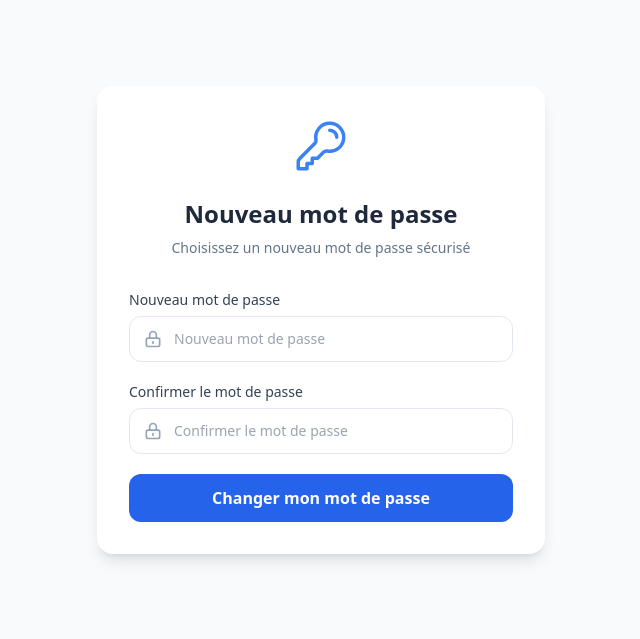
After one commit to fari-code/Authentification-Sur-Mesure-sous-Django, a Django app: template auth_django/templates/reset-password.html in a window 1280 px wide. The commit adds this page. Shown: the top 639 px of the page, without its empty margins (319-959 px from the left). Run offline with Django 5.2, Linux system fonts and the light colour scheme; the template is opened without the code that fills it, so the values that code supplies are empty; some libraries are stand-ins or nearby versions.

Commit message:
Mise en place de la modification du mot de passe

```diff
--- a/auth_django/models.py
+++ b/auth_django/models.py
@@ -36,7 +36,7 @@ class User(models.Model):
 
     def generate_reset_token(self):
         """Génère un token sécurisé et fixe une expiration (1 heure)"""
-        self.reset_token = secrets.token_urlsafe(32)
+        self.reset_token = secrets.token_hex(32)
         self.reset_token_expires = timezone.now() + timezone.timedelta(hours=1)
         self.save()
         return self.reset_token
--- a/auth_django/templates/base.html
+++ b/auth_django/templates/base.html
@@ -4,9 +4,20 @@
     <meta charset="UTF-8">
     <meta name="viewport" content="width=device-width, initial-scale=1.0">
     <title>{% block title %}Mon Application{% endblock %}</title>
+    <!-- Anti-flash : applique le thème AVANT le rendu de la page -->
+    <script>
+        (function() {
+            const saved = localStorage.getItem('theme');
+            const prefersDark = window.matchMedia('(prefers-color-scheme: dark)').matches;
+            if (saved === 'dark' || (!saved && prefersDark)) {
+                document.documentElement.classList.add('dark');
+            }
+        })();
+    </script>
     <script src="https://cdn.tailwindcss.com"></script>
     <script>
         tailwind.config = {
+            darkMode: 'class', // contrôle manuel via la classe .dark, plus seulement le thème système
             theme: {
                 extend: {
                     colors: {
@@ -20,8 +31,32 @@
             }
         }
     </script>
+    <style>
+        /* Corrige le fond blanc imposé par l'autofill du navigateur (email/mot de passe) */
+        input:-webkit-autofill,
+        input:-webkit-autofill:hover,
+        input:-webkit-autofill:focus {
+            -webkit-text-fill-color: #111827;
+            -webkit-box-shadow: 0 0 0px 1000px #ffffff inset;
+            transition: background-color 5000s ease-in-out 0s;
+        }
+        .dark input:-webkit-autofill,
+        .dark input:-webkit-autofill:hover,
+        .dark input:-webkit-autofill:focus {
+            -webkit-text-fill-color: #ffffff;
+            -webkit-box-shadow: 0 0 0px 1000px #1f2937 inset;
+        }
+    </style>
 </head>
 <body class="bg-gray-50 dark:bg-gray-950 min-h-screen transition-colors">
     {% block content %}{% endblock %}
+
+    <script>
+        function toggleTheme() {
+            const html = document.documentElement;
+            const isDark = html.classList.toggle('dark');
+            localStorage.setItem('theme', isDark ? 'dark' : 'light');
+        }
+    </script>
 </body>
 </html>
--- /dev/null
+++ b/auth_django/templates/reset-password.html
@@ -0,0 +1,83 @@
+{% extends "base.html" %}
+
+{% block title %}Nouveau mot de passe{% endblock %}
+
+{% block content %}
+<div class="min-h-[80vh] flex items-center justify-center px-4">
+  <div class="w-full max-w-md bg-white rounded-2xl shadow-lg p-8">
+
+    <!-- Icône -->
+    <div class="flex justify-center mb-6">
+      <svg xmlns="http://www.w3.org/2000/svg" class="w-14 h-14 text-sky-600 dark:text-sky-400" viewBox="0 0 24 24" fill="none" stroke="currentColor" stroke-width="1.5" stroke-linecap="round" stroke-linejoin="round">
+        <path d="M15.75 5.25a3 3 0 0 1 3 3m3 0a6 6 0 0 1-7.029 5.912c-.563-.097-1.159.026-1.563.43L10.5 17.25H8.25v2.25H6v2.25H2.25v-2.818c0-.597.237-1.17.659-1.591l6.499-6.499c.404-.404.527-1 .43-1.563A6 6 0 1 1 21.75 8.25Z"/>
+      </svg>
+    </div>
+
+    <!-- Titre -->
+    <h2 class="text-2xl font-bold text-slate-800 text-center mb-2">
+      Nouveau mot de passe
+    </h2>
+    <p class="text-slate-500 text-center text-sm mb-8">
+      Choisissez un nouveau mot de passe sécurisé
+    </p>
+
+    <!-- Formulaire -->
+    <form method="post" class="space-y-5">
+      {% csrf_token %}
+
+      <!-- Nouveau mot de passe -->
+      <div>
+        <label class="block text-sm font-medium text-slate-700 mb-1.5">
+          Nouveau mot de passe
+        </label>
+        <div class="relative">
+          <div class="absolute inset-y-0 left-0 pl-3.5 flex items-center pointer-events-none">
+            <svg xmlns="http://www.w3.org/2000/svg" class="h-5 w-5 text-slate-400" fill="none" viewBox="0 0 24 24" stroke="currentColor">
+              <path stroke-linecap="round" stroke-linejoin="round" stroke-width="2" d="M12 15v2m-6 4h12a2 2 0 002-2v-6a2 2 0 00-2-2H6a2 2 0 00-2 2v6a2 2 0 002 2zm10-10V7a4 4 0 00-8 0v4h8z" />
+            </svg>
+          </div>
+          <input
+            type="password"
+            name="password"
+            required
+            minlength="8"
+            placeholder="Nouveau mot de passe"
+            class="w-full pl-11 pr-4 py-3 border border-slate-200 rounded-xl text-sm focus:outline-none focus:ring-2 focus:ring-blue-500 focus:border-transparent transition"
+          >
+        </div>
+      </div>
+
+      <!-- Confirmation -->
+      <div>
+        <label class="block text-sm font-medium text-slate-700 mb-1.5">
+          Confirmer le mot de passe
+        </label>
+        <div class="relative">
+          <div class="absolute inset-y-0 left-0 pl-3.5 flex items-center pointer-events-none">
+            <svg xmlns="http://www.w3.org/2000/svg" class="h-5 w-5 text-slate-400" fill="none" viewBox="0 0 24 24" stroke="currentColor">
+              <path stroke-linecap="round" stroke-linejoin="round" stroke-width="2" d="M12 15v2m-6 4h12a2 2 0 002-2v-6a2 2 0 00-2-2H6a2 2 0 00-2 2v6a2 2 0 002 2zm10-10V7a4 4 0 00-8 0v4h8z" />
+            </svg>
+          </div>
+          <input
+            type="password"
+            name="password2"
+            required
+            minlength="8"
+            placeholder="Confirmer le mot de passe"
+            class="w-full pl-11 pr-4 py-3 border border-slate-200 rounded-xl text-sm focus:outline-none focus:ring-2 focus:ring-blue-500 focus:border-transparent transition"
+          >
+        </div>
+      </div>
+
+      <!-- Bouton -->
+      <button
+        type="submit"
+        class="w-full bg-blue-600 hover:bg-blue-700 text-white font-semibold py-3 rounded-xl transition duration-200"
+      >
+        Changer mon mot de passe
+      </button>
+    </form>
+
+  </div>
+</div>
+{% endblock %}
--- a/auth_django/urls.py
+++ b/auth_django/urls.py
@@ -6,6 +6,7 @@ urlpatterns = [
     path("",views.register,name='register'),
     path("login/",views.login,name='login'),
     path("forgot_password/",views.password_reset,name='password_reset'),
+    path("reset-password/<str:token>/", views.password_reset_confirm, name="reset-password"),
     path("dashboard/",views.dashboard,name='dashboard'),
     path("logout/",views.logout_view,name='logout'),
 
```
Also changed, not shown: auth_django/templates/forgot_password.html (added, +70 -0 lines), auth_django/views.py (+125 -2 lines), authentification/settings.py (+11 -1 lines).
